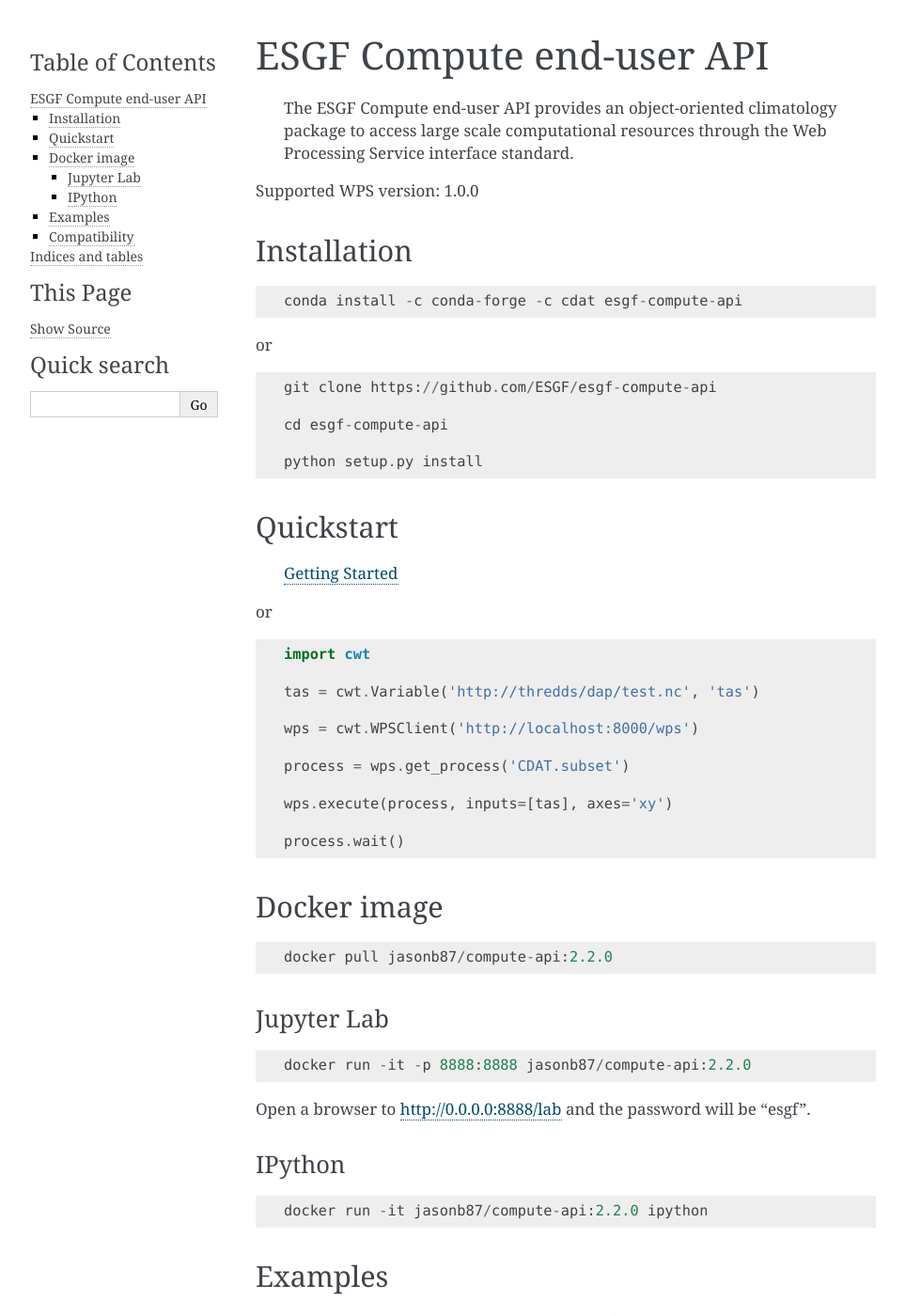
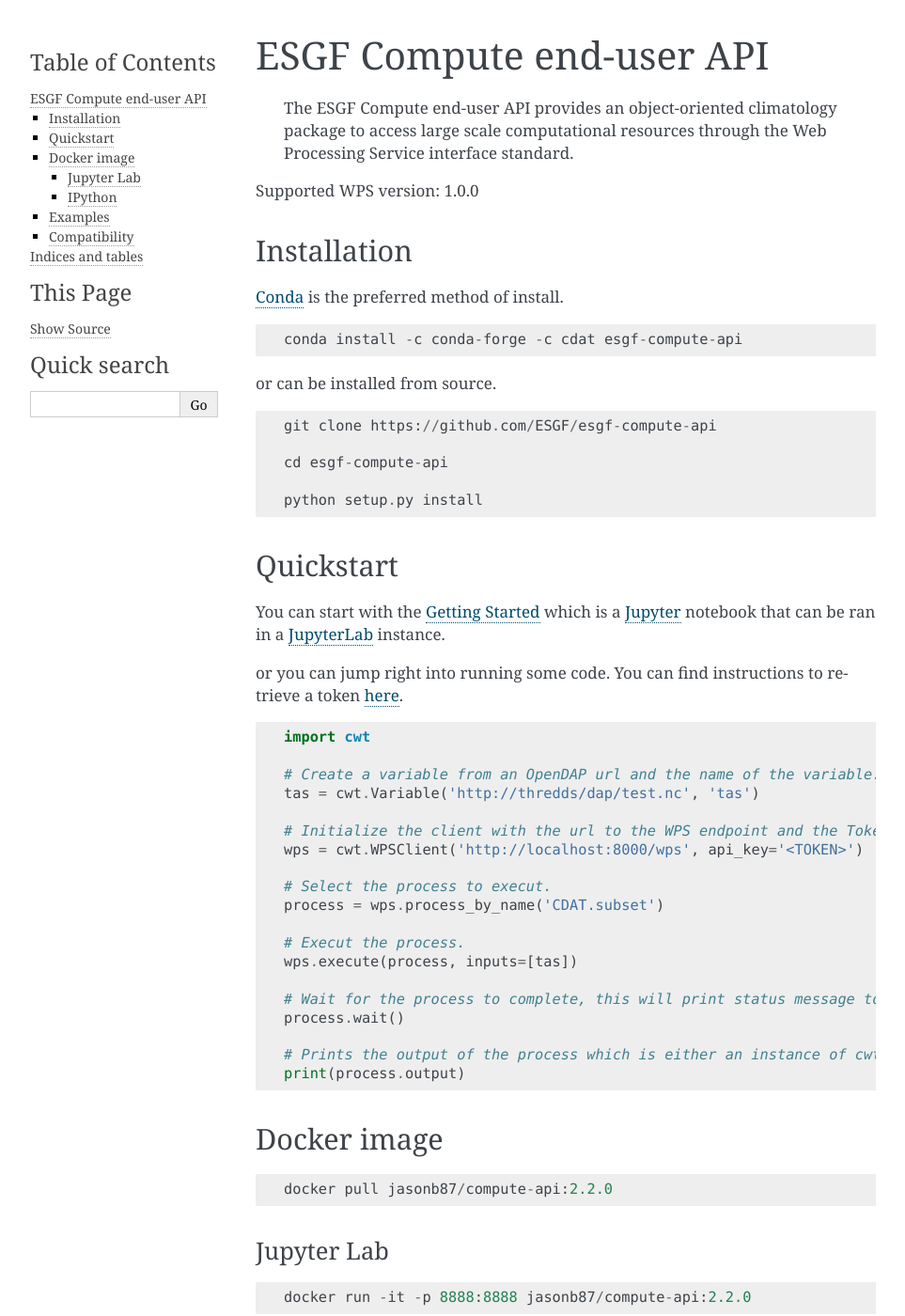
Before and after one commit to ESGF/esgf-compute-api, a Sphinx documentation site: the page built from docs/source/index.rst, in a window 1280 px wide and 1400 px high. Shown: the whole window at 94% size, without its empty margins (148-1111 px from the left). Built offline with Sphinx 7.4.7, drawn with Linux system fonts in a browser that asks for light colours.

Commit message:
Adds updated documentation

```diff
--- a/docs/source/index.rst
+++ b/docs/source/index.rst
@@ -4,6 +4,7 @@
    :maxdepth: 1
 
    API <modules>
+   Service Token <token>
    cwt.compat
 
 Indices and tables
--- a/docs/source/readme.rst
+++ b/docs/source/readme.rst
@@ -10,11 +10,14 @@
 Installation
 ------------
 
+`Conda <https://docs.conda.io/en/latest/miniconda.html>`__ is the
+preferred method of install.
+
 ::
 
    conda install -c conda-forge -c cdat esgf-compute-api
 
-or
+or can be installed from source.
 
 ::
 
@@ -27,23 +30,36 @@
 Quickstart
 ----------
 
-   `Getting Started <examples/getting_started.ipynb>`__
+You can start with the `Getting
+Started <examples/getting_started.ipynb>`__ which is a
+`Jupyter <https://jupyter.readthedocs.io/en/latest/install.html>`__
+notebook that can be ran in a
+`JupyterLab <https://jupyter.org/install.html>`__ instance.
 
-or
+or you can jump right into running some code. You can find instructions
+to retrieve a token `here <docs/source/token.md>`__.
 
 .. code:: python
 
    import cwt
 
+   # Create a variable from an OpenDAP url and the name of the variable.
    tas = cwt.Variable('http://thredds/dap/test.nc', 'tas')
 
-   wps = cwt.WPSClient('http://localhost:8000/wps')
+   # Initialize the client with the url to the WPS endpoint and the Token/API key.
+   wps = cwt.WPSClient('http://localhost:8000/wps', api_key='<TOKEN>')
 
-   process = wps.get_process('CDAT.subset')
+   # Select the process to execut.
+   process = wps.process_by_name('CDAT.subset')
 
-   wps.execute(process, inputs=[tas], axes='xy')
+   # Execut the process.
+   wps.execute(process, inputs=[tas])
 
+   # Wait for the process to complete, this will print status message to the console.
    process.wait()
+
+   # Prints the output of the process which is either an instance of cwt.Variable, a list of cwt.Variable or a dict.
+   print(process.output)
 
 Docker image
 ------------
```
Also changed, not shown: docs/source/token.rst (added, +66 -0 lines), 10 other files.
